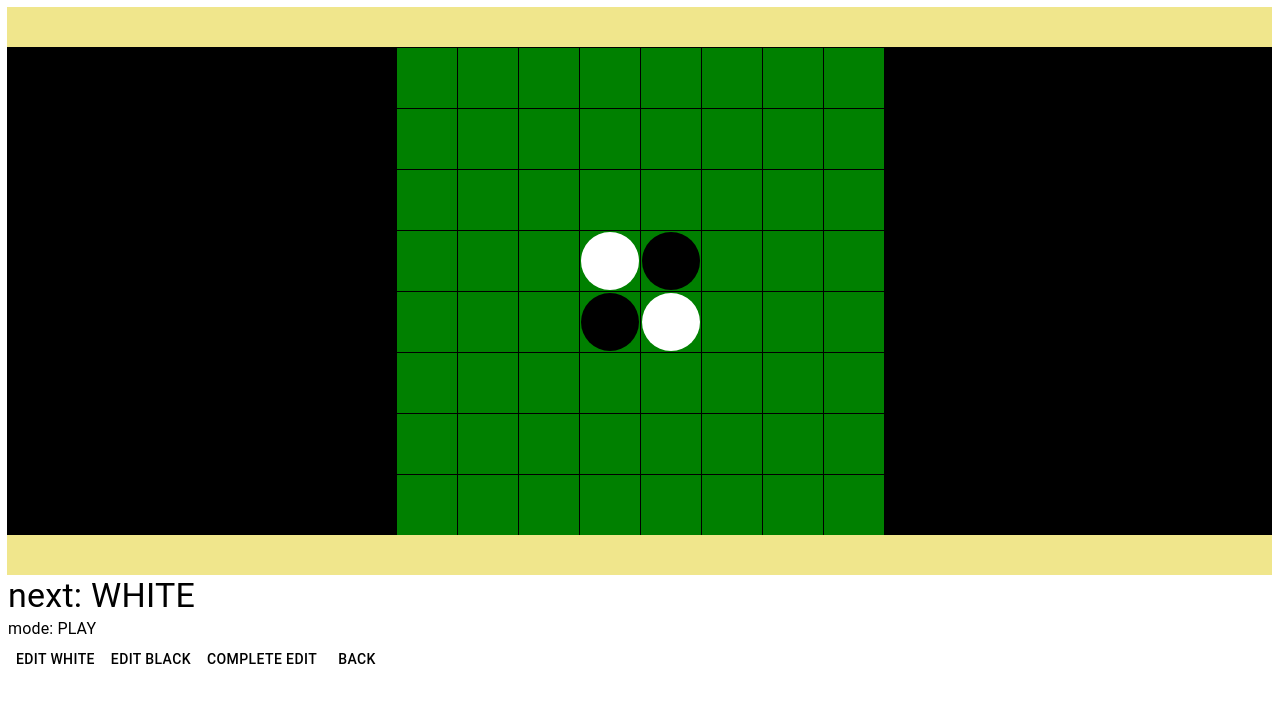
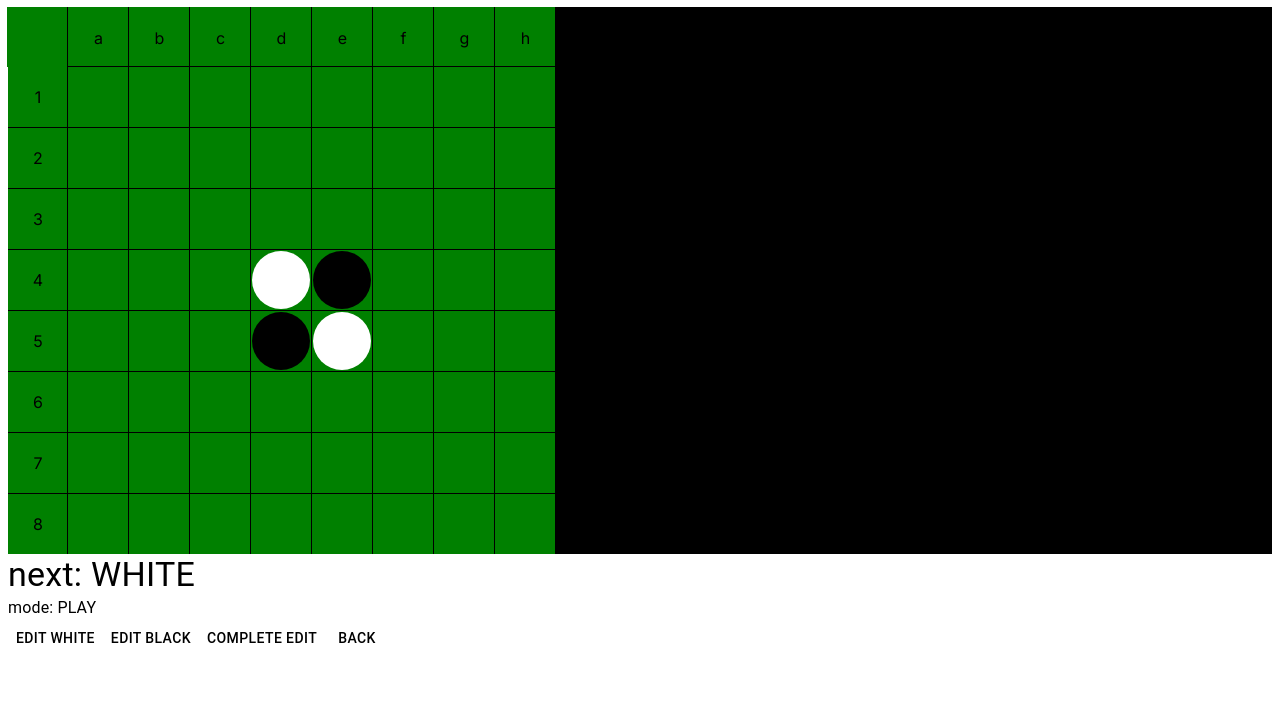
Before and after one commit to Riku-Hatano/othello2, a Next.js app: page / in a window 1280 px wide. Shown: the top 702 px of the page. Built offline with nearby package versions, Linux system fonts and the light colour scheme.

Commit message:
add: renew the BoardFrame component without using container in MUI

```diff
--- a/app/page.tsx
+++ b/app/page.tsx
@@ -15,20 +15,19 @@
 
   return (
     <Grid>
-      <Grid
-        container
-        spacing={theme.spacing(1)}
-        sx={{ backgroundColor: "khaki", paddingY: "5vh" }}
-      >
-        {/* <Grid spacing={theme.spacing(1)}> */}
+      <BoardFrame sx={{ backgroundColor: "khaki", paddingY: "5vh" }}>
+        <Grid spacing={theme.spacing(1)} container>
           {board.board.map((col: any, colIdx: any) => {
             return (
               <Grid
                 container
                 item
-              sx={{ justifyContent: "center", columnGap: theme.spacing(1) }}
+                sx={{
+                  justifyContent: "flex-start",
+                  columnGap: theme.spacing(1),
+                }}
                 key={`${colIdx}`}
-              style={{ backgroundColor: "black" }}
+                style={{ backgroundColor: "black", display: "flex" }}
               >
                 {col.map((row: any, rowIdx: any) => {
                   return (
@@ -43,8 +42,8 @@
               </Grid>
             );
           })}
-        {/* </Grid> */}
         </Grid>
+      </BoardFrame>
       <Grid>
         <Typography variant="h4">
           next: {board.isWhiteTurn ? "WHITE" : "BLACK"}
--- a/components/BoardFrame.tsx
+++ b/components/BoardFrame.tsx
@@ -1,4 +1,7 @@
 import { Grid } from "@mui/material";
+import { TestBaseCell } from "./Squares";
+import theme from "@/app/theme";
+import React from "react";
 
 const colArr = [1, 2, 3, 4, 5, 6, 7, 8];
 const rowArr = ["a", "b", "c", "d", "e", "f", "g", "h"];
@@ -6,15 +9,31 @@
 const BoardFrame = ({ children }: any) => {
   return (
     <Grid>
+      <Grid
+        container
+        sx={{ display: "flex", columnGap: "1px", backgroundColor: "black" }}
+        spacing={theme.spacing(1)}
+      >
+        <React.Fragment>
+          <TestBaseCell />
+          {rowArr.map((item: any) => {
+            return <TestBaseCell key={item}>{item}</TestBaseCell>;
+          })}
+        </React.Fragment>
+      </Grid>
+      {/* <Grid> */}
       <Grid sx={{ display: "flex" }}>
-        {rowArr.map((item: any) => {
-          return <Grid key={item}>{item}</Grid>;
-        })}
-      </Grid>
-      <Grid>
-        <Grid>
+        <Grid
+          sx={{
+            backgroundColor: "black",
+            flexDirection: "column",
+            justifyContent: "flex-end",
+            display: "flex",
+            rowGap: "1px",
+          }}
+        >
           {colArr.map((item: any) => {
-            return <Grid key={item}>{item}</Grid>;
+            return <TestBaseCell key={item}>{item}</TestBaseCell>;
           })}
         </Grid>
         {children}
--- a/components/Squares.tsx
+++ b/components/Squares.tsx
@@ -18,7 +18,7 @@
   lg: "58px",
 };
 
-const TestBaseCell = ({ children, col, row, board }: any) => {
+export const TestBaseCell = ({ children, col, row, board }: any) => {
   const dispatch = useDispatch();
   return (
     <Grid
```
Lines whose indentation alone changed are shown as unchanged.
